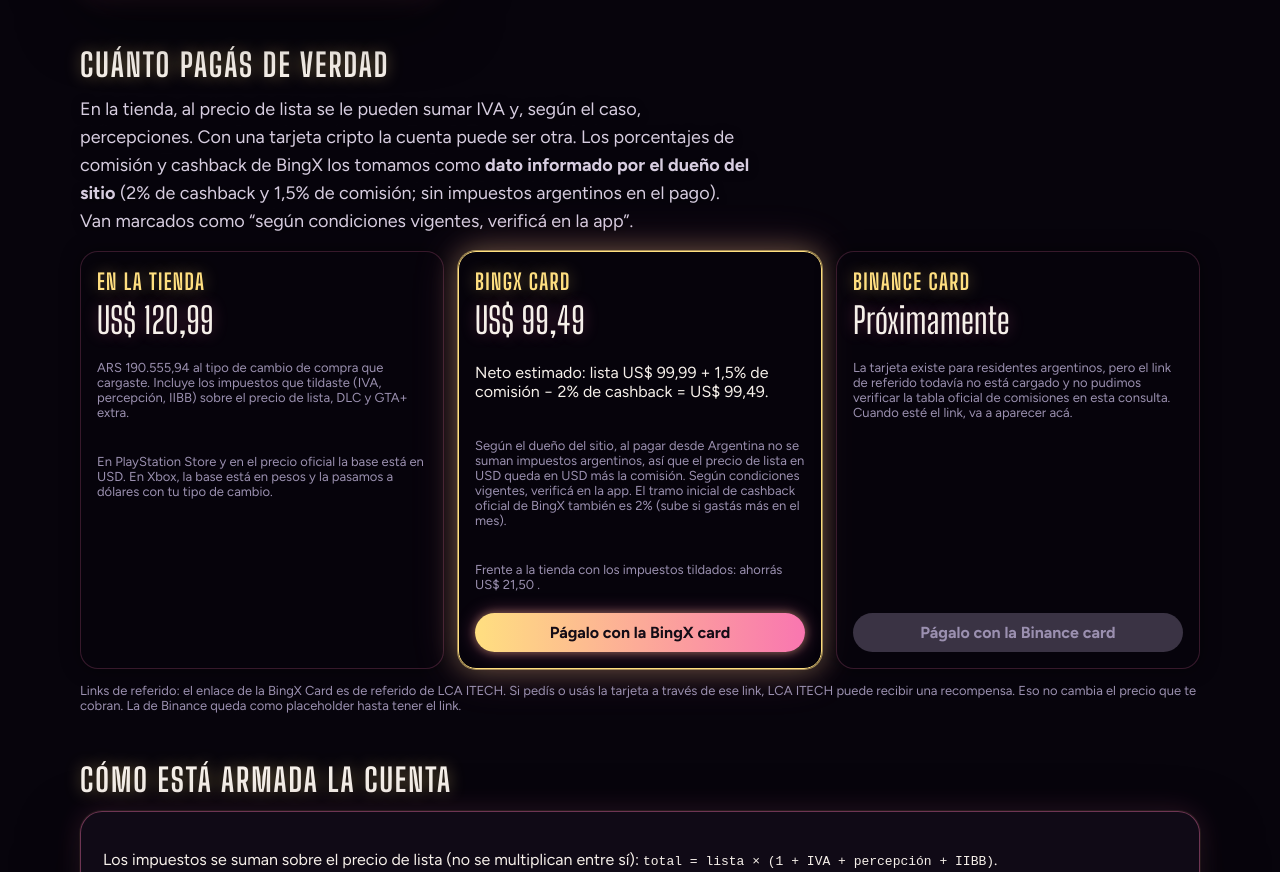
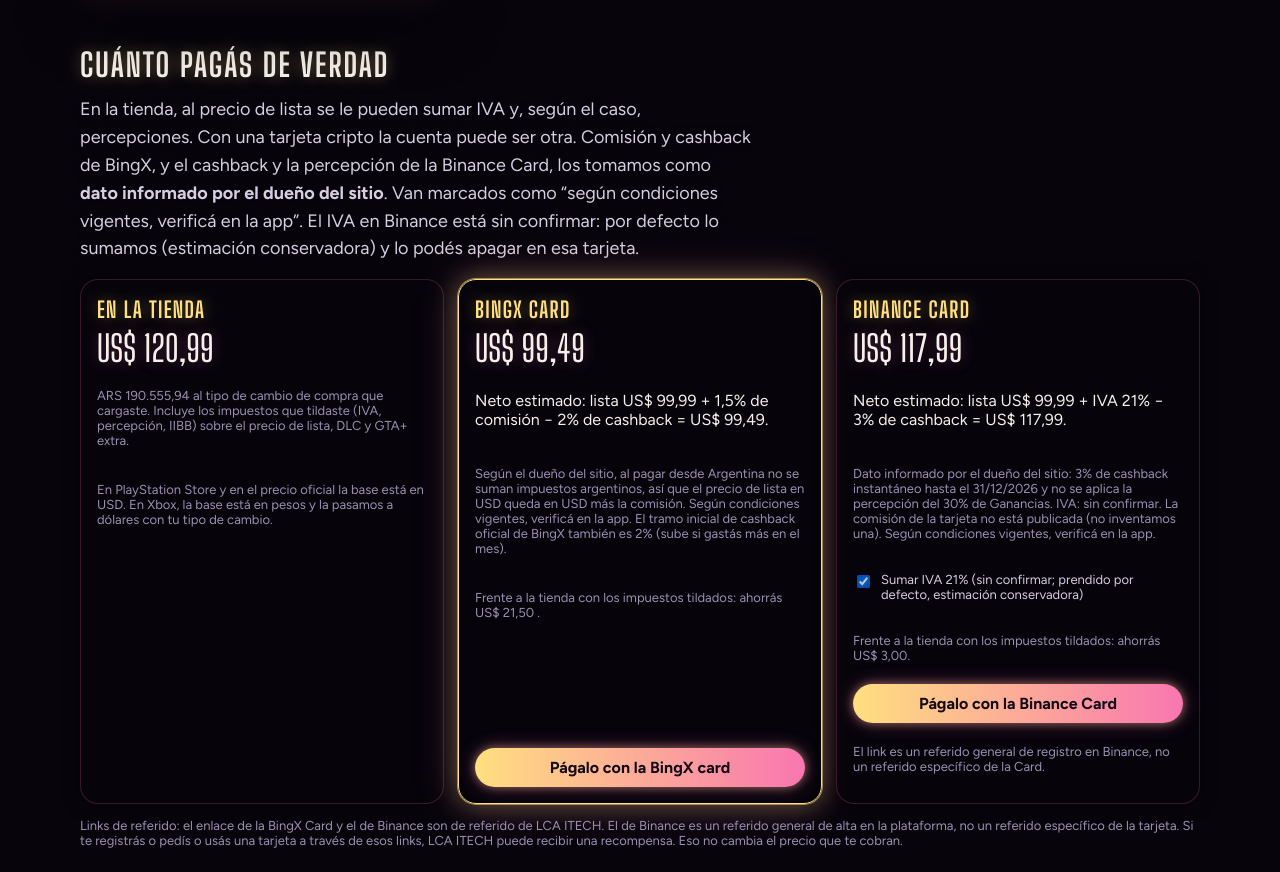
Before and after one commit to LCAITECH/gta6-vs-acciones, a plain HTML site: page index.html in a window 1280 px wide. Shown: the part 1852-2724 px from the top of the page. Drawn offline with Linux system fonts and the light colour scheme.

Commit message:
Replace the Binance Card placeholder with Leandro's referral.
Use the general Binance sign-up referral (no card-specific link),
show 3% cashback until 31/12/2026 as user-reported data, skip the
30% percepción, and leave IVA unconfirmed with a conservative
default-on toggle. Do not invent a card fee.

```diff
--- a/app.js
+++ b/app.js
@@ -1,5 +1,7 @@
 const BINGX_URL =
   "https://bingx.com/act/general/1998331776/?ref=NZP9WN&source=agent_partner&ch=bingx_featuredevents_main_link";
+const BINANCE_URL =
+  "https://www.binance.com/referral/earn-together/refer2earn-usdc/claim?hl=es-LA&ref=GRO_28502_9GVXD&utm_source=referral_entrance";
 
 const PRICES = {
   standard: { usd: 79.99, xboxArs: 113299, label: "Estándar" },
@@ -9,6 +11,9 @@ const PRICES = {
 
 const GTAPLUS = { psUsd: 7.99, xboxArs: 6670 };
 const BINGX = { fee: 0.015, cashback: 0.02 };
+const BINANCE = { cashback: 0.03, cashbackUntil: "2026-12-31" };
+
+let binanceIva = true;
 
 const fmtAR = new Intl.NumberFormat("es-AR", { maximumFractionDigits: 2, minimumFractionDigits: 2 });
 const fmtInt = new Intl.NumberFormat("es-AR", { maximumFractionDigits: 2 });
@@ -178,14 +183,22 @@ function renderPay(model) {
   const bingxNet = bingxGross - bingxCashback;
   const bingxVsStore = storeUsd - bingxNet;
 
+  const purchase = $("purchase-date").value || "2026-06-25";
+  const binanceCashbackRate = purchase <= BINANCE.cashbackUntil ? BINANCE.cashback : 0;
+  const binanceIvaAmt = binanceIva ? listUsd * 0.21 : 0;
+  const binanceCashback = listUsd * binanceCashbackRate;
+  const binanceNet = listUsd + binanceIvaAmt - binanceCashback;
+  const binanceVsStore = storeUsd - binanceNet;
+  const cheapest = Math.min(storeUsd, bingxNet, binanceNet);
+
   $("pay-grid").innerHTML = `
-    <article class="pay-card">
+    <article class="pay-card${storeUsd === cheapest ? " best" : ""}">
       <h3>En la tienda</h3>
       <div class="price">${money(storeUsd, "USD")}</div>
       <p class="muted">${money(storeArs, "ARS")} al tipo de cambio de compra que cargaste. Incluye los impuestos que tildaste (IVA, percepción, IIBB) sobre el precio de lista, DLC y GTA+ extra.</p>
       <p class="muted">En PlayStation Store y en el precio oficial la base está en USD. En Xbox, la base está en pesos y la pasamos a dólares con tu tipo de cambio.</p>
     </article>
-    <article class="pay-card best">
+    <article class="pay-card${bingxNet === cheapest ? " best" : ""}">
       <h3>BingX Card</h3>
       <div class="price">${money(bingxNet, "USD")}</div>
       <p>Neto estimado: lista ${money(listUsd, "USD")} + 1,5% de comisión − 2% de cashback = ${money(bingxNet, "USD")}.</p>
@@ -193,11 +206,15 @@ function renderPay(model) {
       <p class="muted">Frente a la tienda con los impuestos tildados: ${bingxVsStore >= 0 ? "ahorrás" : "sale"} ${money(Math.abs(bingxVsStore), "USD")} ${bingxVsStore >= 0 ? "" : "más"}.</p>
       <a class="cta" href="${BINGX_URL}" rel="noopener noreferrer sponsored" target="_blank">Págalo con la BingX card</a>
     </article>
-    <article class="pay-card">
+    <article class="pay-card${binanceNet === cheapest ? " best" : ""}">
       <h3>Binance Card</h3>
-      <div class="price">Próximamente</div>
-      <p class="muted">La tarjeta existe para residentes argentinos, pero el link de referido todavía no está cargado y no pudimos verificar la tabla oficial de comisiones en esta consulta. Cuando esté el link, va a aparecer acá.</p>
-      <span class="cta disabled" aria-disabled="true">Págalo con la Binance card</span>
+      <div class="price">${money(binanceNet, "USD")}</div>
+      <p>Neto estimado: lista ${money(listUsd, "USD")}${binanceIva ? " + IVA 21%" : " sin IVA"} − ${binanceCashbackRate ? "3% de cashback" : "sin cashback"} = ${money(binanceNet, "USD")}.</p>
+      <p class="muted">Dato informado por el dueño del sitio: 3% de cashback instantáneo hasta el 31/12/2026${purchase <= BINANCE.cashbackUntil ? "" : " (la fecha de compra es posterior, no lo sumamos)"} y no se aplica la percepción del 30% de Ganancias. IVA: sin confirmar. La comisión de la tarjeta no está publicada (no inventamos una). Según condiciones vigentes, verificá en la app.</p>
+      <label class="check"><input type="checkbox" id="binance-iva"${binanceIva ? " checked" : ""}> Sumar IVA 21% (sin confirmar; prendido por defecto, estimación conservadora)</label>
+      <p class="muted">Frente a la tienda con los impuestos tildados: ${binanceVsStore >= 0 ? "ahorrás" : "sale"} ${money(Math.abs(binanceVsStore), "USD")}${binanceVsStore >= 0 ? "" : " más"}.</p>
+      <a class="cta" href="${BINANCE_URL}" rel="noopener noreferrer sponsored" target="_blank">Págalo con la Binance Card</a>
+      <p class="muted">El link es un referido general de registro en Binance, no un referido específico de la Card.</p>
     </article>`;
 }
 
@@ -399,6 +416,12 @@ function bind() {
     "display-ccy",
   ].forEach((id) => $(id).addEventListener("input", update));
   $("courtesy-month").addEventListener("change", update);
+  $("pay-grid").addEventListener("change", (event) => {
+    if (event.target && event.target.id === "binance-iva") {
+      binanceIva = event.target.checked;
+      update();
+    }
+  });
 }
 
 function update() {
--- a/index.html
+++ b/index.html
@@ -245,9 +245,9 @@
 
     <section id="pago">
       <h2>Cuánto pagás de verdad</h2>
-      <p class="lede">En la tienda, al precio de lista se le pueden sumar IVA y, según el caso, percepciones. Con una tarjeta cripto la cuenta puede ser otra. Los porcentajes de comisión y cashback de BingX los tomamos como <strong>dato informado por el dueño del sitio</strong> (2% de cashback y 1,5% de comisión; sin impuestos argentinos en el pago). Van marcados como “según condiciones vigentes, verificá en la app”.</p>
+      <p class="lede">En la tienda, al precio de lista se le pueden sumar IVA y, según el caso, percepciones. Con una tarjeta cripto la cuenta puede ser otra. Comisión y cashback de BingX, y el cashback y la percepción de la Binance Card, los tomamos como <strong>dato informado por el dueño del sitio</strong>. Van marcados como “según condiciones vigentes, verificá en la app”. El IVA en Binance está sin confirmar: por defecto lo sumamos (estimación conservadora) y lo podés apagar en esa tarjeta.</p>
       <div class="pay-grid" id="pay-grid"></div>
-      <p class="muted" style="margin-top:14px">Links de referido: el enlace de la BingX Card es de referido de LCA ITECH. Si pedís o usás la tarjeta a través de ese link, LCA ITECH puede recibir una recompensa. Eso no cambia el precio que te cobran. La de Binance queda como placeholder hasta tener el link.</p>
+      <p class="muted" style="margin-top:14px">Links de referido: el enlace de la BingX Card y el de Binance son de referido de LCA ITECH. El de Binance es un referido general de alta en la plataforma, no un referido específico de la tarjeta. Si te registrás o pedís o usás una tarjeta a través de esos links, LCA ITECH puede recibir una recompensa. Eso no cambia el precio que te cobran.</p>
     </section>
 
     <section id="impuestos">
@@ -291,7 +291,9 @@
             <tr><td>BingX Card — comisión y cashback (oficial)</td><td>Trading fee 1,50%. Cashback virtual tramo 1: 2% (si el gasto mensual es menor a US$ 200; sube a 2,5% / 3%)</td><td>18/11/2026</td><td><a href="https://bingx.com/en/support/articles/16946861859471">BingX Card Benefits and Fees, 23/07/2026</a></td></tr>
             <tr><td>BingX Card — disponibilidad en Argentina</td><td>LATAM figura entre las regiones compatibles; el listado país por país no está publicado. Confirmá en la app.</td><td>18/11/2026</td><td><a href="https://bingx.com/es/support/articles/16946777309967">Cómo solicitar y usar la BingX Card, 23/07/2026</a></td></tr>
             <tr><td>BingX Card — dato del dueño del sitio</td><td>2% cashback, 1,5% de comisión; indica que no se suman impuestos argentinos al pagar desde Argentina. No es una verificación nuestra.</td><td>18/11/2026</td><td>Informado por el dueño del sitio. Verificá en la app y en tu resumen.</td></tr>
-            <tr><td>Binance Card Argentina</td><td>Disponible para residentes (plástico, emitida por Pomelo). Tabla oficial de comisiones: no verificada en esta consulta (la FAQ estuvo detrás de un desafío anti-bot). Link de referido: placeholder.</td><td>18/11/2026</td><td><a href="https://www.infobae.com/economia/networking/2026/09/17/binance-lanzo-su-tarjeta-fisica-en-argentina/">Infobae, 17/09/2026</a> · <a href="https://www.binance.com/en/support/faq/detail/2a32d3668e704413b47fbf515ee38d6e">FAQ oficial (no se pudo leer completa)</a></td></tr>
+            <tr><td>Binance Card Argentina — existencia</td><td>Disponible para residentes (plástico, emitida por Pomelo)</td><td>18/11/2026</td><td><a href="https://www.infobae.com/economia/networking/2026/09/17/binance-lanzo-su-tarjeta-fisica-en-argentina/">Infobae, 17/09/2026</a></td></tr>
+            <tr><td>Binance Card — cashback, percepción e IVA</td><td>Dato del dueño: 3% cashback instantáneo hasta el 31/12/2026; no se aplica la percepción del 30%. IVA: sin confirmar (el comparador lo suma por defecto y se puede apagar). Comisión: no publicada (la FAQ oficial no se pudo leer completa).</td><td>18/11/2026</td><td>Informado por el dueño del sitio. En prensa, Infobae (17/09/2026) también mencionó el 3% USDC hasta el 31/12/2026 (tope 100 USDC/mes) y el dicho de Binance sobre la percepción. No es una verificación normativa nuestra. · <a href="https://www.binance.com/en/support/faq/detail/2a32d3668e704413b47fbf515ee38d6e">FAQ oficial (no se pudo leer completa)</a></td></tr>
+            <tr><td>Binance — link de referido</td><td>Referido general de registro, no específico de la Card</td><td>18/11/2026</td><td><a href="https://www.binance.com/referral/earn-together/refer2earn-usdc/claim?hl=es-LA&ref=GRO_28502_9GVXD&utm_source=referral_entrance">Referido de alta en Binance</a></td></tr>
           </tbody>
         </table>
       </div>
```
Also changed, not shown: 2 other files.
